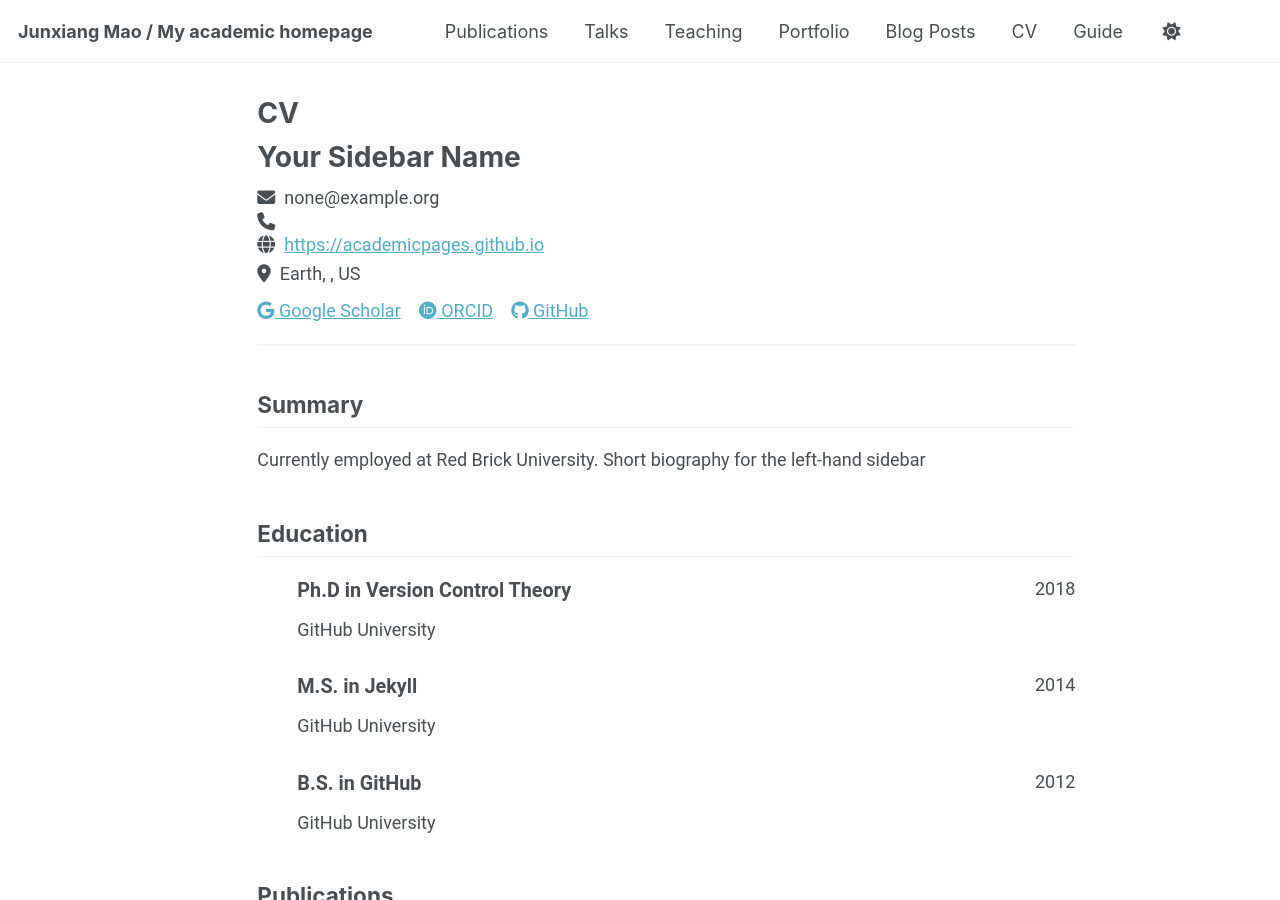
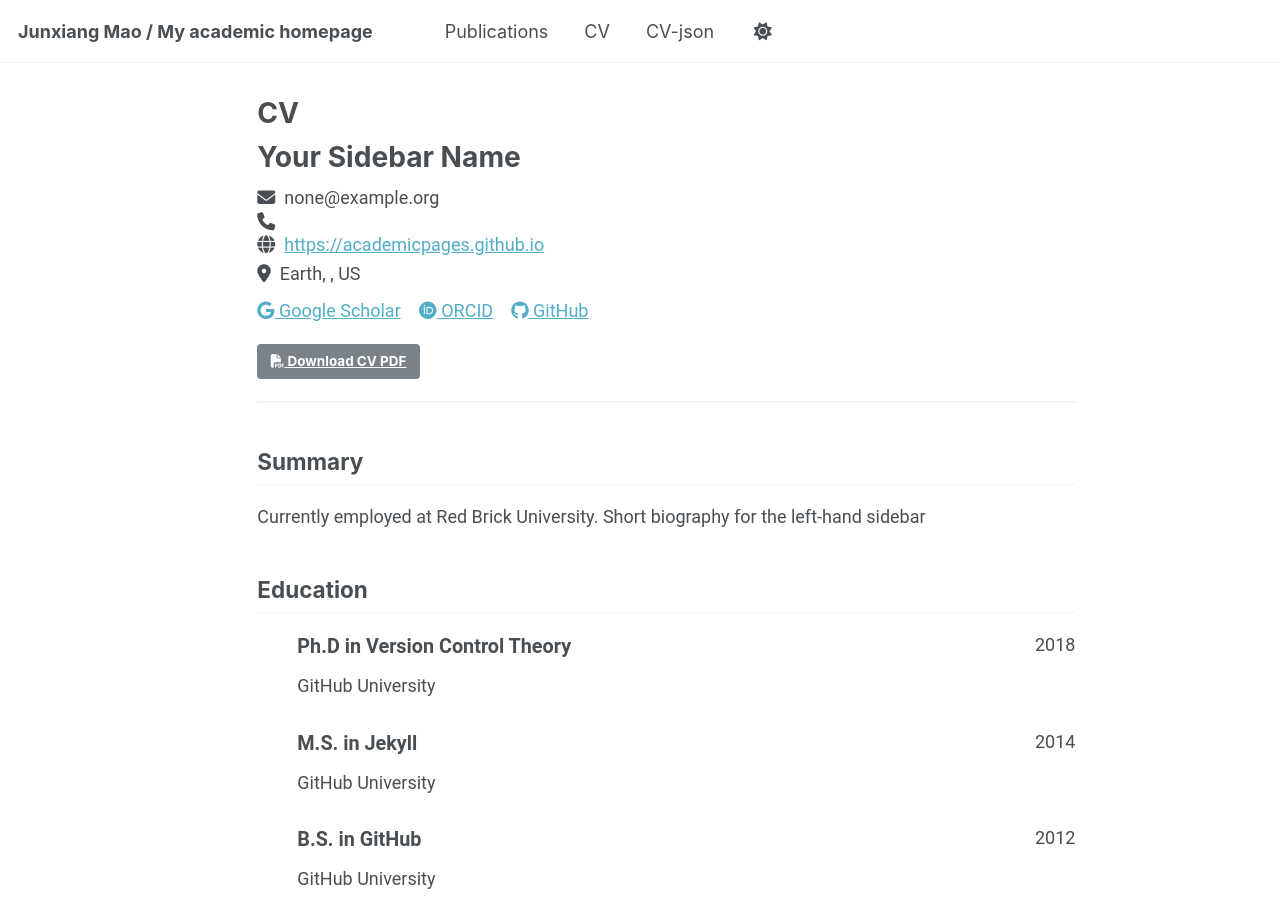
Before and after one commit to jxmao-cn/jxmao-cn.github.io, a Jekyll site: the page built from _pages/cv-json.md, in a window 1280 px wide and 900 px high. Built offline with Jekyll 4.4.1, drawn with Linux system fonts in a browser that asks for light colours; a script that is not in the unit is left out.

Commit message:
little change

```diff
--- a/_config.yml
+++ b/_config.yml
@@ -26,21 +26,21 @@ author:
   avatar           : "profile.jpg"
   name             : "Junxiang Mao"
   pronouns         : "he/his"
-  bio              : "Currently, I am studying in the Software Engineering program at Soochow University. I will enroll in the Computer Science College of Zhejiang University to pursue a doctoral degree next year."
+  bio              : #"Currently, I am studying in the Software Engineering program at Soochow University. I will enroll in the Computer Science College of Zhejiang University to pursue a doctoral degree next year."
   location         : #"No. 333, Ganjiang East Road, \n Gu Suzhou District, Suzhou City, Jiangsu Province"
   employer         : "Soochow University"
   uri              : # URL
   email            : "jxmao@stu.suda.edu.cn"
 
   # Academic websites
-  academia         : "Soochow University"
+  academia         : #"Soochow University"
   arxiv            : # URL - Update with the correct link to your profile
   googlescholar    : #"https://scholar.google.com/citations?user=PS_CX0AAAAAJ"
   inspire-hep      : # URL
   impactstory      : # URL
-  orcid            : "http://orcid.org/yourorcidurl"
+  orcid            : #"http://orcid.org/yourorcidurl"
   semantic         : # URL
-  pubmed           : "https://www.ncbi.nlm.nih.gov/pubmed/?term=john+snow"
+  pubmed           : #"https://www.ncbi.nlm.nih.gov/pubmed/?term=john+snow"
   researchgate     : # URL
   scopus           : # URL
 
--- a/_data/cv.json
+++ b/_data/cv.json
@@ -5,6 +5,7 @@
     "phone": "",
     "website": "https://academicpages.github.io",
     "summary": "Currently employed at Red Brick University. Short biography for the left-hand sidebar",
+    "cv_pdf": "/files/cv-maojunxiang.pdf",
     "location": {
       "address": "",
       "postalCode": "",
--- a/_data/navigation.yml
+++ b/_data/navigation.yml
@@ -11,23 +11,23 @@ main:
   - title: "Publications"
     url: /publications/
 
-  - title: "Talks"
-    url: /talks/
+  #- title: "Talks"
+  #  url: /talks/
 
-  - title: "Teaching"
-    url: /teaching/
+  #- title: "Teaching"
+  # url: /teaching/
 
-  - title: "Portfolio"
-    url: /portfolio/
+  #- title: "Portfolio"
+  # url: /portfolio/
 
-  - title: "Blog Posts"
-    url: /year-archive/
+  #- title: "Blog Posts"
+  #  url: /year-archive/
 
   - title: "CV"
     url: /cv/
 
-  # - title: "CV"
-  #   url: /cv-json/
+  - title: "CV-json"
+    url: /cv-json/
 
-  - title: "Guide"
-    url: /markdown/
+  #- title: "Guide"
+  #  url: /markdown/
--- a/_includes/cv-template.html
+++ b/_includes/cv-template.html
@@ -56,6 +56,14 @@
         <i class="fab fa-{{ profile.network | downcase }}"></i> {{ profile.network }}
       </a>
       {% endfor %}
+    </div>
+    {% endif %}
+
+    {% if cv.basics.cv_pdf %}
+    <div class="cv-download" style="margin-top: 1rem;">
+      <a href="{{ cv.basics.cv_pdf }}" class="btn btn--primary" target="_blank">
+        <i class="fas fa-file-pdf"></i> Download CV PDF
+      </a>
     </div>
     {% endif %}
   </div>
```
Also changed, not shown: _pages/about.md (+2 -0 lines), 3 other files.
